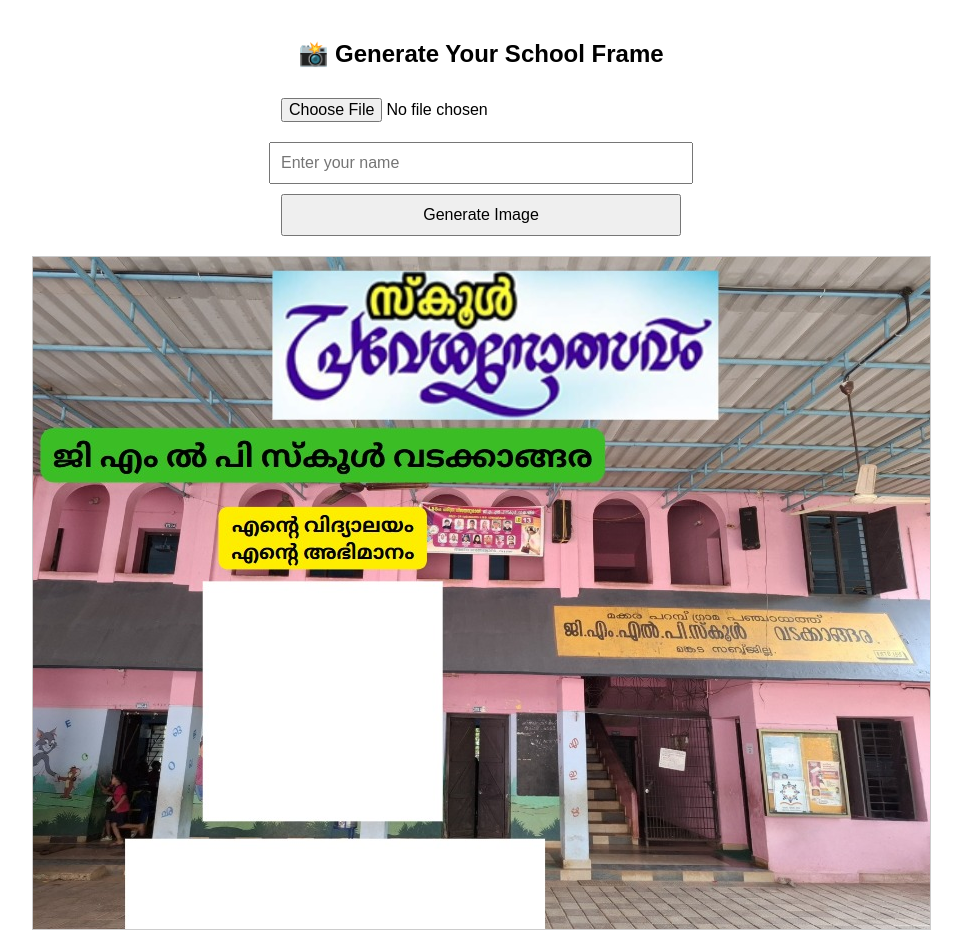
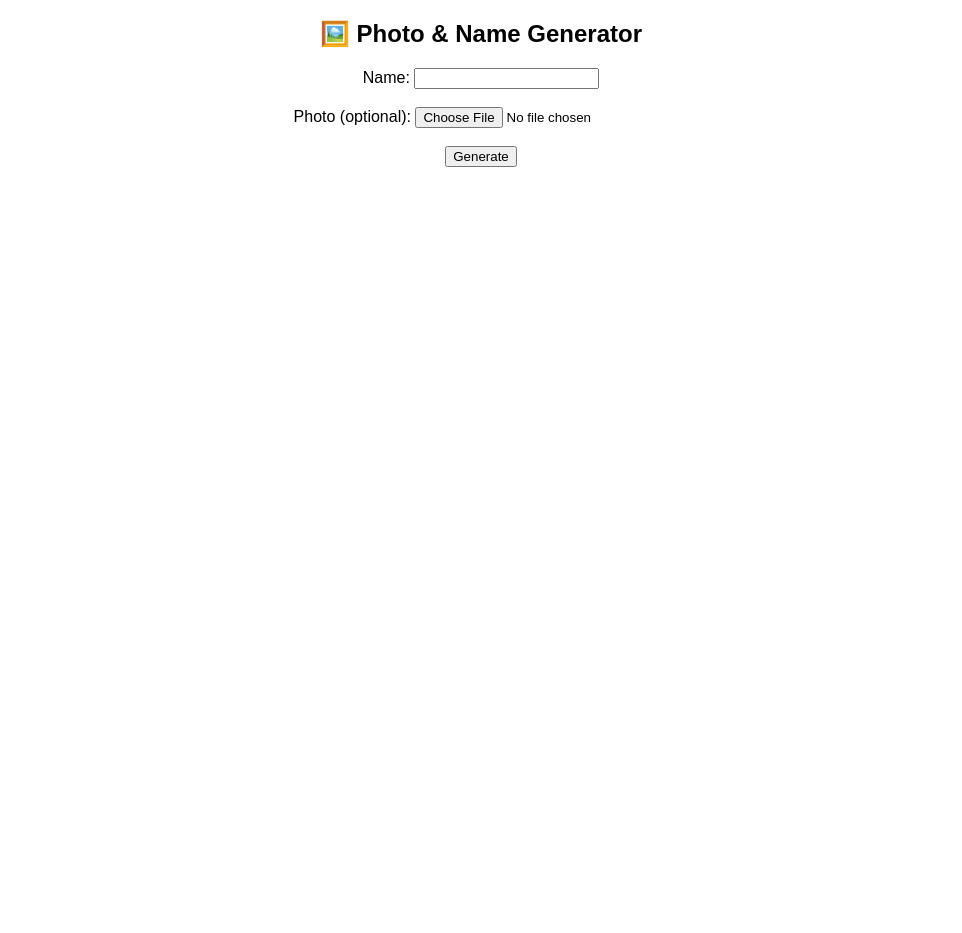
Before and after one commit to Shabassha/photo_generator_gmlps-, a plain HTML site: page index.html in a window 1280 px wide. Shown: the whole page, without its empty margins (159-1121 px from the left). After the commit the page ends 800 px from the top, so only its background shows below. Drawn offline with Linux system fonts and the light colour scheme.

Commit message:
Add files via upload

```diff
--- a/index.html
+++ b/index.html
@@ -1,117 +1,92 @@
 <!DOCTYPE html>
 <html lang="en">
 <head>
-  <meta charset="UTF-8">
-  <title>Photo & Name Generator</title>
-  <meta name="viewport" content="width=device-width, initial-scale=1.0">
+  <meta charset="UTF-8" />
+  <meta name="viewport" content="width=device-width, initial-scale=1.0"/>
+  <title>Photo Generator</title>
   <style>
     body {
-      font-family: sans-serif;
+      font-family: Arial, sans-serif;
       text-align: center;
-      margin: 0;
-      padding: 20px;
     }
 
-    input, button {
-      margin: 10px auto;
-      display: block;
-      width: 90%;
-      max-width: 400px;
-      padding: 10px;
-      font-size: 16px;
+    #preview {
+      position: relative;
+      display: inline-block;
+      margin-top: 20px;
     }
 
-    canvas {
-      display: block;
-      margin: 20px auto;
+    #baseImage {
       max-width: 100%;
       height: auto;
-      border: 1px solid #ccc;
     }
 
-    #downloadLink button {
-      background-color: #4CAF50;
-      color: white;
-      border: none;
-      cursor: pointer;
+    #uploadedPhoto {
+      position: absolute;
+      top: 148px; /* Adjust this value */
+      left: 104px; /* Adjust this value */
+      width: 300px;
+      height: 360px;
+      object-fit: contain;
+    }
+
+    #nameOverlay {
+      position: absolute;
+      top: 320px; /* Vertical center of the box */
+      left: 254px;
+      transform: translateX(-50%);
+      width: 280px;
+      color: black;
+      font-size: 22px;
+      font-weight: bold;
+      text-align: center;
+      font-family: 'Noto Sans Malayalam', sans-serif;
     }
   </style>
 </head>
 <body>
+  <h2>🖼️ Photo & Name Generator</h2>
+  <form id="uploadForm">
+    <label>Name: <input type="text" id="nameInput" required></label><br><br>
+    <label>Photo (optional): <input type="file" id="photoInput" accept="image/*"></label><br><br>
+    <button type="submit">Generate</button>
+  </form>
 
-  <h2>📸 Generate Your School Frame</h2>
-
-  <input type="file" id="photoInput" accept="image/*">
-  <input type="text" id="nameInput" placeholder="Enter your name">
-  <button onclick="generateImage()">Generate Image</button>
-
-  <canvas id="finalCanvas" width="897" height="672"></canvas>
-
-  <a id="downloadLink" download="Generated_Image.png" style="display: none;">
-    <button>Download Image</button>
-  </a>
+  <div id="preview" style="display: none;">
+    <img id="baseImage" src="background.png" alt="Base">
+    <img id="uploadedPhoto" alt="Uploaded" />
+    <div id="nameOverlay"></div>
+  </div>
 
   <script>
-    const canvas = document.getElementById('finalCanvas');
-    const ctx = canvas.getContext('2d');
-    const backgroundImage = new Image();
-    backgroundImage.src = 'background.png';
+    const form = document.getElementById('uploadForm');
+    const photoInput = document.getElementById('photoInput');
+    const uploadedPhoto = document.getElementById('uploadedPhoto');
+    const nameOverlay = document.getElementById('nameOverlay');
+    const preview = document.getElementById('preview');
 
-    function generateImage() {
-      const photoFile = document.getElementById('photoInput').files[0];
-      const name = document.getElementById('nameInput').value;
+    form.addEventListener('submit', (e) => {
+      e.preventDefault();
 
-      if (!photoFile || !name) {
-        alert("Please upload a photo and enter a name.");
-        return;
+      const name = document.getElementById('nameInput').value.trim();
+      const file = photoInput.files[0];
+
+      nameOverlay.textContent = name;
+      preview.style.display = 'inline-block';
+
+      if (file) {
+        const reader = new FileReader();
+        reader.onload = function(event) {
+          uploadedPhoto.src = event.target.result;
+          uploadedPhoto.style.display = 'block';
+          nameOverlay.style.top = '520px'; // Show name below image
+        };
+        reader.readAsDataURL(file);
+      } else {
+        uploadedPhoto.style.display = 'none';
+        nameOverlay.style.top = '320px'; // Center name in photo box
       }
-
-      const reader = new FileReader();
-      reader.onload = function (e) {
-        const uploadedImage = new Image();
-        uploadedImage.onload = function () {
-          ctx.drawImage(backgroundImage, 0, 0, canvas.width, canvas.height);
-
-          const placeholderX = 40;
-          const placeholderY = 400;
-          const placeholderWidth = 260;
-          const placeholderHeight = 260;
-
-          const imgRatio = uploadedImage.width / uploadedImage.height;
-          const boxRatio = placeholderWidth / placeholderHeight;
-
-          let drawWidth, drawHeight;
-          if (imgRatio > boxRatio) {
-            drawHeight = placeholderHeight;
-            drawWidth = drawHeight * imgRatio;
-          } else {
-            drawWidth = placeholderWidth;
-            drawHeight = drawWidth / imgRatio;
-          }
-
-          const offsetX = placeholderX + (placeholderWidth - drawWidth) / 2;
-          const offsetY = placeholderY + (placeholderHeight - drawHeight) / 2;
-
-          ctx.drawImage(uploadedImage, offsetX, offsetY, drawWidth, drawHeight);
-
-          ctx.font = "bold 26px Arial";
-          ctx.fillStyle = "#000";
-          ctx.textAlign = "center";
-          ctx.fillText(name, placeholderX + placeholderWidth / 2, placeholderY + placeholderHeight + 35);
-
-          const downloadLink = document.getElementById('downloadLink');
-          downloadLink.href = canvas.toDataURL();
-          downloadLink.style.display = "inline-block";
-        };
-        uploadedImage.src = e.target.result;
-      };
-      reader.readAsDataURL(photoFile);
-    }
-
-    backgroundImage.onload = () => {
-      ctx.drawImage(backgroundImage, 0, 0, canvas.width, canvas.height);
-    };
+    });
   </script>
-
 </body>
 </html>
```
